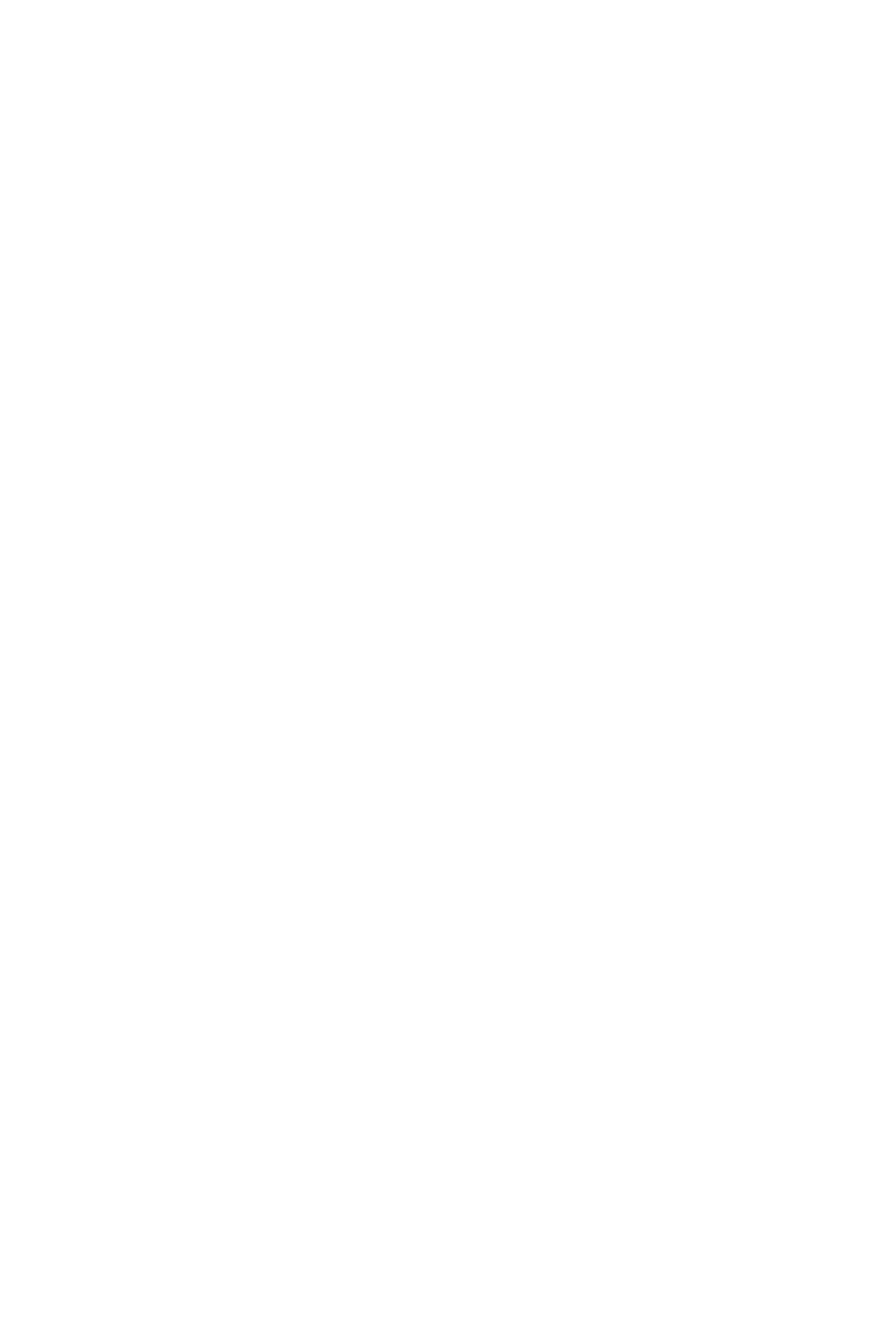
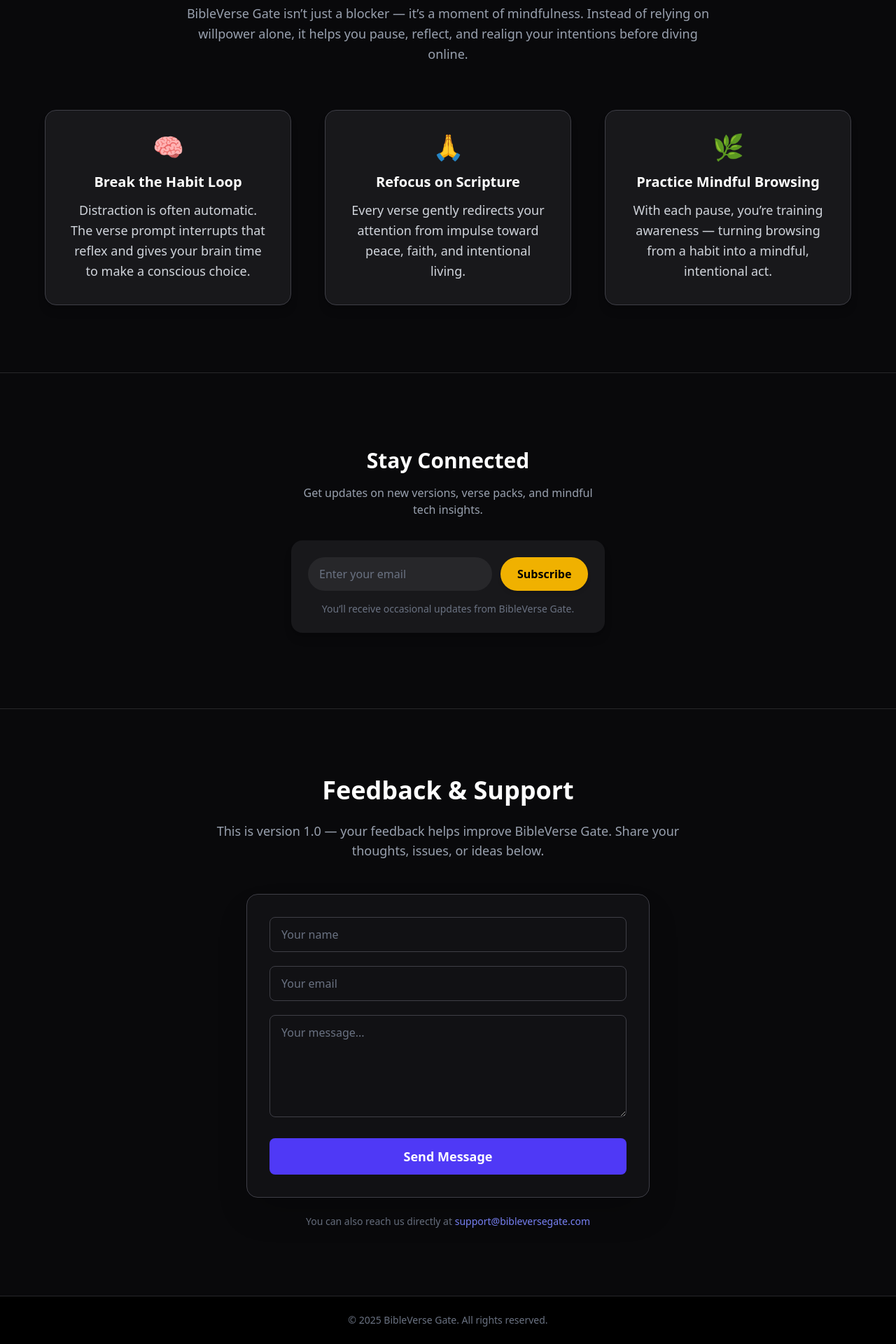
Before and after one commit to AlfredXavier17/BibleVerse-Gate-website, a React (Vite) app: page / in a window 1280 px wide. Shown: the part 3644-5564 px from the top of the page at 70% size. Before the commit the page ends 800 px from the top, so only its background shows below. Built offline with nearby package versions, Linux system fonts and the light colour scheme.

Commit message:
Updated browser links and icon

```diff
--- a/index.html
+++ b/index.html
@@ -2,7 +2,7 @@
 <html lang="en">
   <head>
     <meta charset="UTF-8" />
-    <link rel="icon" type="image/png" href="/icon.png" />
+    <link rel="icon" type="image/png" href="/icon128.png" />
     <meta name="viewport" content="width=device-width, initial-scale=1.0" />
     <title>bibleverse-gate</title>
     <!-- Google tag (gtag.js) -->
--- a/src/App.tsx
+++ b/src/App.tsx
@@ -35,14 +35,14 @@
           creating mindfulness, calm, and self-control before you go online.
         </p>
 
-        {/* Add to Browser Buttons */}
+        {/* Browser Buttons */}
         <div className="flex flex-wrap justify-center gap-4">
           {/* Chrome */}
           <a
             href="https://chromewebstore.google.com/detail/hjfkkmicachgbmpndhelcdhjmapkpkpm?utm_source=item-share-cb"
             target="_blank"
             rel="noopener noreferrer"
-            className="flex items-center justify-center bg-yellow-500 hover:bg-yellow-600 text-black font-semibold py-3 px-6 rounded-full transition shadow-md hover:shadow-yellow-500/30"
+            className="flex items-center justify-center bg-yellow-500 hover:bg-yellow-600 text-black font-semibold py-3 px-6 rounded-full transition transform hover:scale-105 shadow-md hover:shadow-yellow-500/30"
           >
             <SiGooglechrome className="w-6 h-6 mr-2 text-black" />
             Add to Chrome
@@ -53,7 +53,7 @@
             href="https://addons.mozilla.org/en-CA/firefox/addon/bibleverse-gate/"
             target="_blank"
             rel="noopener noreferrer"
-            className="flex items-center justify-center bg-orange-500 hover:bg-orange-600 text-white font-semibold py-3 px-6 rounded-full transition shadow-md hover:shadow-orange-500/30"
+            className="flex items-center justify-center bg-orange-500 hover:bg-orange-600 text-white font-semibold py-3 px-6 rounded-full transition transform hover:scale-105 shadow-md hover:shadow-orange-500/30"
           >
             <SiFirefoxbrowser className="w-6 h-6 mr-2" />
             Add to Firefox
@@ -64,13 +64,230 @@
             href="https://microsoftedge.microsoft.com/addons/detail/bibleverse-gate/dfloamcjahcaiegccioihfoongjddljg"
             target="_blank"
             rel="noopener noreferrer"
-            className="flex items-center justify-center bg-blue-500 hover:bg-blue-600 text-white font-semibold py-3 px-6 rounded-full transition shadow-md hover:shadow-blue-500/30"
+            className="flex items-center justify-center bg-blue-500 hover:bg-blue-600 text-white font-semibold py-3 px-6 rounded-full transition transform hover:scale-105 shadow-md hover:shadow-blue-500/30"
           >
             <Icon path={mdiMicrosoftEdge} size={1} className="mr-2 text-white" />
             Add to Edge
           </a>
         </div>
       </main>
+
+      {/* HOW IT WORKS SECTION */}
+      <section
+        id="how-it-works"
+        className="px-6 py-24 border-t border-zinc-800 bg-zinc-950 text-center"
+      >
+        <h2 className="text-4xl font-bold mb-4">How It Works</h2>
+        <p className="text-gray-400 mb-16 text-lg max-w-3xl mx-auto">
+          BibleVerse Gate transforms your browsing into a mindful experience —
+          from setup to reflection. Here’s how it flows:
+        </p>
+
+        <div className="flex flex-col items-center justify-center space-y-24">
+          {/* Step 1 */}
+          <div className="flex flex-col items-center w-full">
+            <div className="w-full lg:w-[60%] bg-zinc-900 border border-zinc-700 rounded-2xl overflow-hidden shadow-2xl hover:scale-[1.03] transition-transform duration-300">
+              <img
+                src="/add_site2.gif"
+                alt="Add sites to guard"
+                className="w-full h-auto object-cover"
+              />
+            </div>
+            <div className="mt-6 max-w-2xl mx-auto">
+              <h3 className="text-2xl font-semibold mb-3">
+                Step 1 — Add Sites to Guard
+              </h3>
+              <p className="text-gray-300 text-lg leading-relaxed">
+                From the popup or dashboard, add websites that tend to distract you.
+                BibleVerse Gate will gently intercept them next time.
+              </p>
+            </div>
+          </div>
+
+          <div className="text-yellow-500 text-8xl animate-pulse">↓</div>
+
+          {/* Step 2 */}
+          <div className="flex flex-col items-center w-full">
+            <div className="w-full lg:w-[60%] bg-zinc-900 border border-zinc-700 rounded-2xl overflow-hidden shadow-2xl hover:scale-[1.03] transition-transform duration-300">
+              <img
+                src="/unlock_site2.gif"
+                alt="Type verse to unlock"
+                className="w-full h-auto object-cover"
+              />
+            </div>
+            <div className="mt-6 max-w-2xl mx-auto">
+              <h3 className="text-2xl font-semibold mb-3">
+                Step 2 — Pause and Type a Verse
+              </h3>
+              <p className="text-gray-300 text-lg leading-relaxed">
+                When you open a guarded site, a calming Bible verse appears.
+                Type it to unlock access — a mindful pause before you continue.
+              </p>
+            </div>
+            <p className="text-sm text-gray-500 italic mt-4 max-w-xl mx-auto leading-relaxed">
+              Note: In this demo, the background behind YouTube is blurred and the video
+              speed is increased for presentation purposes. The actual extension simply
+              pauses access until the verse is typed, then returns the site to normal.
+            </p>
+          </div>
+
+          <div className="text-yellow-500 text-8xl animate-pulse">↓</div>
+
+          {/* Step 3 */}
+          <div className="flex flex-col items-center w-full">
+            <div className="w-full lg:w-[60%] bg-zinc-900 border border-zinc-700 rounded-2xl overflow-hidden shadow-2xl hover:scale-[1.03] transition-transform duration-300">
+              <img
+                src="/dashboard2.gif"
+                alt="Dashboard management"
+                className="w-full h-auto object-cover"
+              />
+            </div>
+            <div className="mt-6 max-w-2xl mx-auto">
+              <h3 className="text-2xl font-semibold mb-3">
+                Step 3 — Manage Your Guarded Sites
+              </h3>
+              <p className="text-gray-300 text-lg leading-relaxed">
+                Use the dashboard anytime to view, add, or remove your guarded websites —
+                keeping your experience simple and under control.
+              </p>
+            </div>
+          </div>
+        </div>
+      </section>
+
+      {/* WHY IT WORKS SECTION */}
+      <section
+        id="why-it-works"
+        className="px-6 py-24 border-t border-zinc-800 bg-zinc-950 text-center"
+      >
+        <h2 className="text-4xl font-bold mb-6">Why It Works</h2>
+        <p className="text-gray-400 text-lg max-w-3xl mx-auto leading-relaxed mb-16">
+          BibleVerse Gate isn’t just a blocker — it’s a moment of mindfulness.
+          Instead of relying on willpower alone, it helps you pause, reflect,
+          and realign your intentions before diving online.
+        </p>
+
+        <div className="grid gap-12 md:grid-cols-3 max-w-6xl mx-auto">
+          <div className="bg-zinc-900 border border-zinc-700 rounded-2xl p-8 shadow-lg hover:scale-[1.03] transition-transform duration-300">
+            <div className="text-yellow-400 text-4xl mb-4">🧠</div>
+            <h3 className="text-xl font-semibold mb-3">Break the Habit Loop</h3>
+            <p className="text-gray-300 text-lg leading-relaxed">
+              Distraction is often automatic. The verse prompt interrupts that
+              reflex and gives your brain time to make a conscious choice.
+            </p>
+          </div>
+
+          <div className="bg-zinc-900 border border-zinc-700 rounded-2xl p-8 shadow-lg hover:scale-[1.03] transition-transform duration-300">
+            <div className="text-yellow-400 text-4xl mb-4">🙏</div>
+            <h3 className="text-xl font-semibold mb-3">Refocus on Scripture</h3>
+            <p className="text-gray-300 text-lg leading-relaxed">
+              Every verse gently redirects your attention from impulse toward
+              peace, faith, and intentional living.
+            </p>
+          </div>
+
+          <div className="bg-zinc-900 border border-zinc-700 rounded-2xl p-8 shadow-lg hover:scale-[1.03] transition-transform duration-300">
+            <div className="text-yellow-400 text-4xl mb-4">🌿</div>
+            <h3 className="text-xl font-semibold mb-3">Practice Mindful Browsing</h3>
+            <p className="text-gray-300 text-lg leading-relaxed">
+              With each pause, you’re training awareness — turning browsing from
+              a habit into a mindful, intentional act.
+            </p>
+          </div>
+        </div>
+      </section>
+
+      {/* NEWSLETTER SECTION */}
+      <section
+        id="newsletter"
+        className="min-h-[60vh] flex flex-col items-center justify-center text-center bg-zinc-950 px-6 py-16 border-t border-zinc-800"
+      >
+        <h3 className="text-3xl font-semibold mb-4">Stay Connected</h3>
+        <p className="text-gray-400 mb-8 max-w-md">
+          Get updates on new versions, verse packs, and mindful tech insights.
+        </p>
+
+        <div className="bg-zinc-900 p-6 rounded-2xl shadow-lg w-full max-w-md">
+          <form
+            action="https://formspree.io/f/mblpkder"
+            method="POST"
+            className="flex flex-col sm:flex-row gap-3"
+          >
+            <input
+              type="email"
+              name="email"
+              required
+              placeholder="Enter your email"
+              className="flex-grow px-4 py-3 rounded-full bg-zinc-800 text-gray-200 placeholder-gray-500 focus:outline-none focus:ring-2 focus:ring-yellow-500"
+            />
+            <button
+              type="submit"
+              className="bg-yellow-500 hover:bg-yellow-600 text-black font-semibold px-6 py-3 rounded-full transition shadow-md hover:shadow-yellow-500/30"
+            >
+              Subscribe
+            </button>
+          </form>
+          <p className="text-gray-500 text-sm mt-4">
+            You’ll receive occasional updates from BibleVerse Gate.
+          </p>
+        </div>
+      </section>
+
+      {/* CONTACT / FEEDBACK SECTION */}
+      <section
+        id="contact"
+        className="relative px-6 py-24 border-t border-zinc-800 bg-zinc-950 text-center"
+      >
+        <h2 className="text-4xl font-bold mb-6">Feedback & Support</h2>
+        <p className="text-gray-400 text-lg mb-12 max-w-2xl mx-auto">
+          This is version 1.0 — your feedback helps improve BibleVerse Gate.
+          Share your thoughts, issues, or ideas below.
+        </p>
+
+        <form
+          action="https://formspree.io/f/mblpkajp"
+          method="POST"
+          className="max-w-xl mx-auto bg-zinc-900/60 backdrop-blur-xl border border-zinc-700 rounded-2xl p-8 shadow-2xl"
+        >
+          <input
+            type="text"
+            name="name"
+            placeholder="Your name"
+            required
+            className="w-full mb-5 px-4 py-3 rounded-lg bg-transparent border border-zinc-700 text-gray-200 placeholder-gray-500 focus:outline-none focus:ring-2 focus:ring-indigo-500"
+          />
+          <input
+            type="email"
+            name="email"
+            placeholder="Your email"
+            required
+            className="w-full mb-5 px-4 py-3 rounded-lg bg-transparent border border-zinc-700 text-gray-200 placeholder-gray-500 focus:outline-none focus:ring-2 focus:ring-indigo-500"
+          />
+          <textarea
+            name="message"
+            rows={5}
+            placeholder="Your message..."
+            required
+            className="w-full mb-6 px-4 py-3 rounded-lg bg-transparent border border-zinc-700 text-gray-200 placeholder-gray-500 focus:outline-none focus:ring-2 focus:ring-indigo-500"
+          ></textarea>
+          <button
+            type="submit"
+            className="w-full py-3 rounded-lg bg-indigo-600 hover:bg-indigo-700 text-white font-semibold text-lg transition-colors duration-300"
+          >
+            Send Message
+          </button>
+        </form>
+
+        <p className="text-gray-500 text-sm mt-6">
+          You can also reach us directly at{" "}
+          <span className="text-indigo-400">support@bibleversegate.com</span>
+        </p>
+      </section>
+
+      {/* Footer */}
+      <footer className="border-t border-zinc-800 text-gray-500 text-sm text-center py-6">
+        <p>© {new Date().getFullYear()} BibleVerse Gate. All rights reserved.</p>
+      </footer>
     </div>
   );
 }
```
